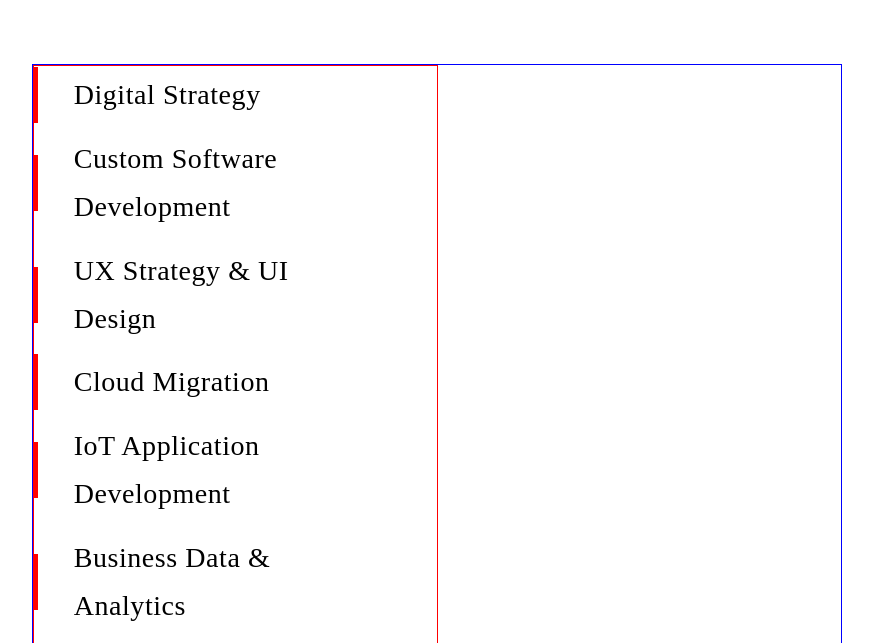
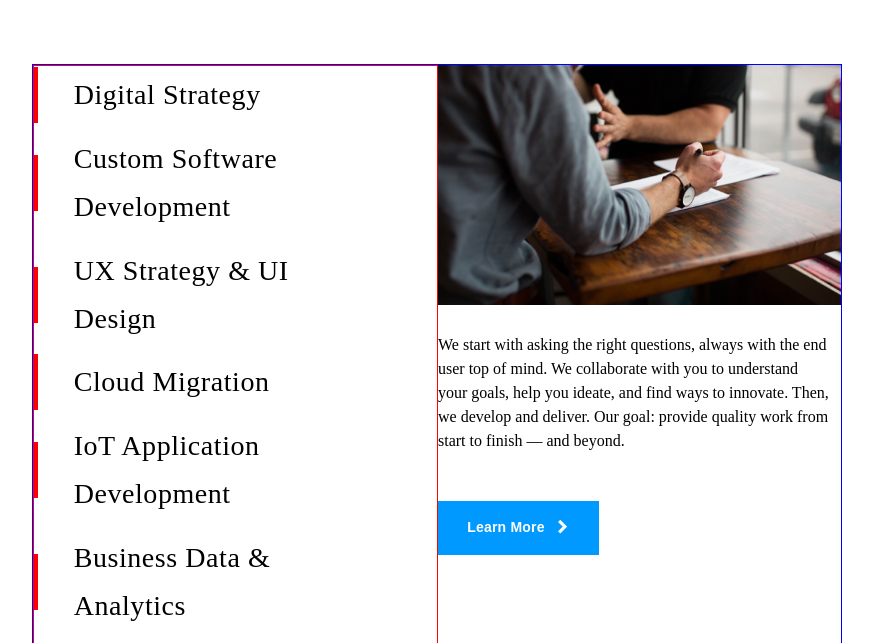
Before and after one commit to vadym9/capabilities-widget, a plain HTML site: page index.html in a window 1280 px wide. Shown: the part 264-907 px from the top of the page, without its empty margins (203-1076 px from the left). Drawn offline with Linux system fonts and the light colour scheme.

Commit message:
add fonts & styles for button

```diff
--- a/index.html
+++ b/index.html
@@ -38,7 +38,16 @@
                            </div>
                      </div>
                      <div class="block">
+                        <div class="image">
+                           <img src="/img/image.png"></img>
+                        </div>
+                        <div class="text">
+                           <p>We start with asking the right questions, always with the end user top of mind. We collaborate with you to understand your goals, help you ideate, and find ways to innovate. Then, we develop and deliver. Our goal: provide quality work from start to finish — and beyond.</p>
+                        </div>
 
+                        <div class="more">
+                           <button class="btn">Learn More</button>
+                        </div>
                      </div>
                   </div>
 
--- a/src/styles/_widget.scss
+++ b/src/styles/_widget.scss
@@ -11,8 +11,23 @@
       }
       .two-blocks{
         margin-top:67px;
+        margin-bottom: 130px;
         .block{
           width: 50%;
+
+          .image{
+            img{
+              width:100%;
+            }
+          }
+          .text{
+            margin-top:24px;
+            width:97.368%;
+          }
+
+          .more{
+            margin-top:48px;
+          }
 
           .items{
             padding: 5px 120px 5px 40px;
--- a/src/styles/base/_buttons.scss
+++ b/src/styles/base/_buttons.scss
@@ -0,0 +1,30 @@
+.btn{
+  background-color: #0099ff;
+  border:none;
+  padding: 19px 54.8px 19px 29.2px;
+    // margin: 19px 54.8px 19px 29.2px;
+  // padding-right: 20px;
+  font-size: 14px;
+  font-weight: bold;
+  font-stretch: normal;
+  font-style: normal;
+  line-height: 1.14;
+  letter-spacing: 0.2px;
+  color: #ffffff;
+  position: relative;
+
+  &:after{
+    font-family: 'icomoon';
+    content:'\e900';
+    position: absolute;
+    // left: 0;
+    // right: 0;
+    right:26.2px;
+    // width:11.7px;
+    // height: 15px;
+    top:50%;
+    transform: translateY(-50%);
+    // font-weight: bold;
+    font-size: 22px;
+  }
+}
--- a/src/styles/base/_fonts.scss
+++ b/src/styles/base/_fonts.scss
@@ -0,0 +1,11 @@
+@font-face {
+  font-family: 'icomoon';
+  src:  url('fonts/icomoon.eot?q284md');
+  src:  url('fonts/icomoon.eot?q284md#iefix') format('embedded-opentype'),
+    url('fonts/icomoon.ttf?q284md') format('truetype'),
+    url('fonts/icomoon.woff?q284md') format('woff'),
+    url('fonts/icomoon.svg?q284md#icomoon') format('svg');
+  font-weight: normal;
+  font-style: normal;
+  font-display: block;
+}
```
Also changed, not shown: dist/fonts/icomoon.ttf (added), dist/fonts/icomoon.woff (added), dist/style.css, img/image.png (added), src/styles/base/fonts/icomoon.ttf (added), src/styles/base/fonts/icomoon.woff (added), 5 other files.
